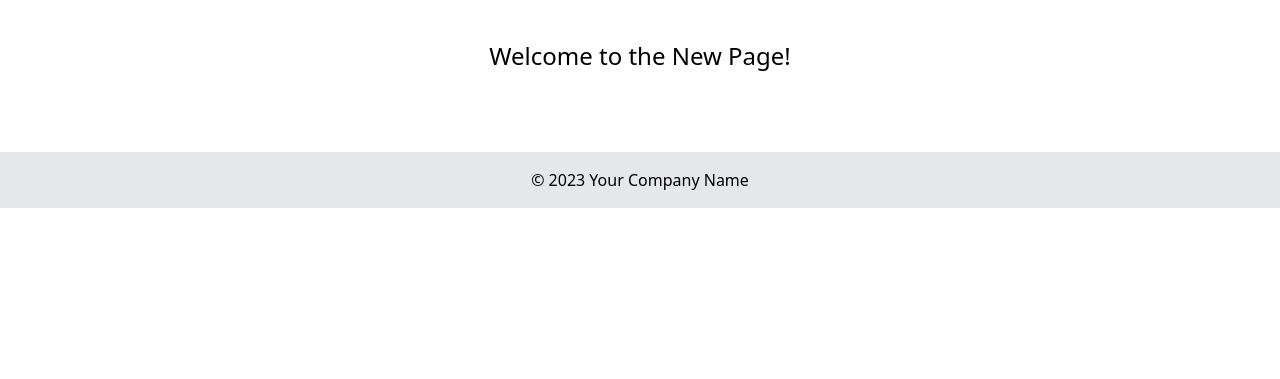
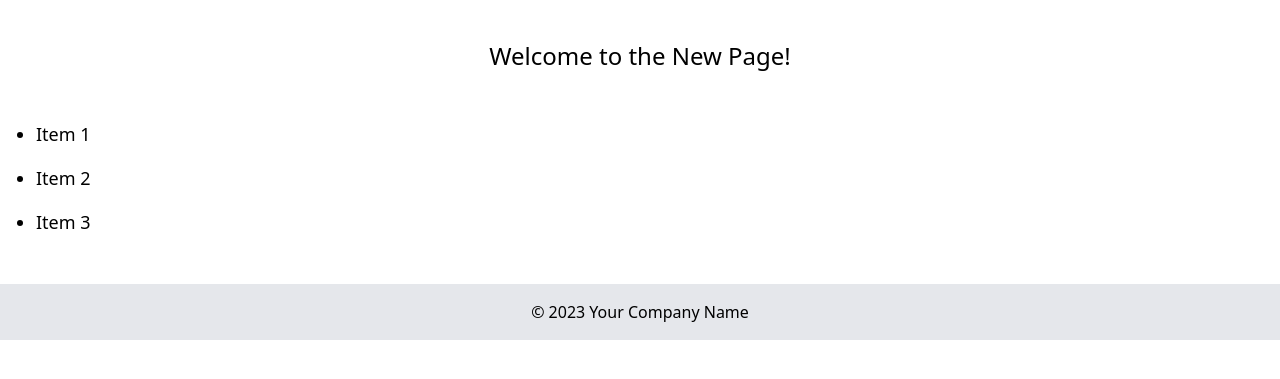
Before and after one commit to crafted-josh/graphite-demo, a Flask app: page /new_page in a window 1280 px wide. Shown: the top 379 px of the page. Run offline with Flask 3, Linux system fonts and the light colour scheme; some libraries are stand-ins or nearby versions.

Commit message:
MYBLDR-2778: Add backend data to template

```diff
--- a/app.py
+++ b/app.py
@@ -9,7 +9,10 @@ feature_flags = {
 if feature_flags.get("new_page_flag"):
     @app.route('/new_page')
     def newpage():
-        return render_template('new_page.html')
+        # Simulate backend data processing
+        items = ["Item 1", "Item 2", "Item 3"]
+        return render_template('new_page.html', items=items)
+
 
 @app.route('/')
 def index():
--- a/templates/new_page.html
+++ b/templates/new_page.html
@@ -2,7 +2,6 @@
 <html>
 <head>
     <title>New Page</title>
-    <!-- Include Tailwind CSS from CDN -->
     <link href="https://cdn.tailwindcss.com" rel="stylesheet">
 </head>
 <body class="bg-white"> <!-- Changed to a white background -->
@@ -10,9 +9,11 @@
         <h1 class="text-2xl font-medium text-center py-10"> <!-- Updated heading style -->
             Welcome to the New Page!
         </h1>
-
-        <!-- Additional content can be added here -->
-
+        <ul class="list-disc pl-5">
+            {% for item in items %}
+                <li class="text-lg py-2">{{ item }}</li>
+            {% endfor %}
+        </ul>
     </div>
 
     <!-- Responsive footer -->
```
